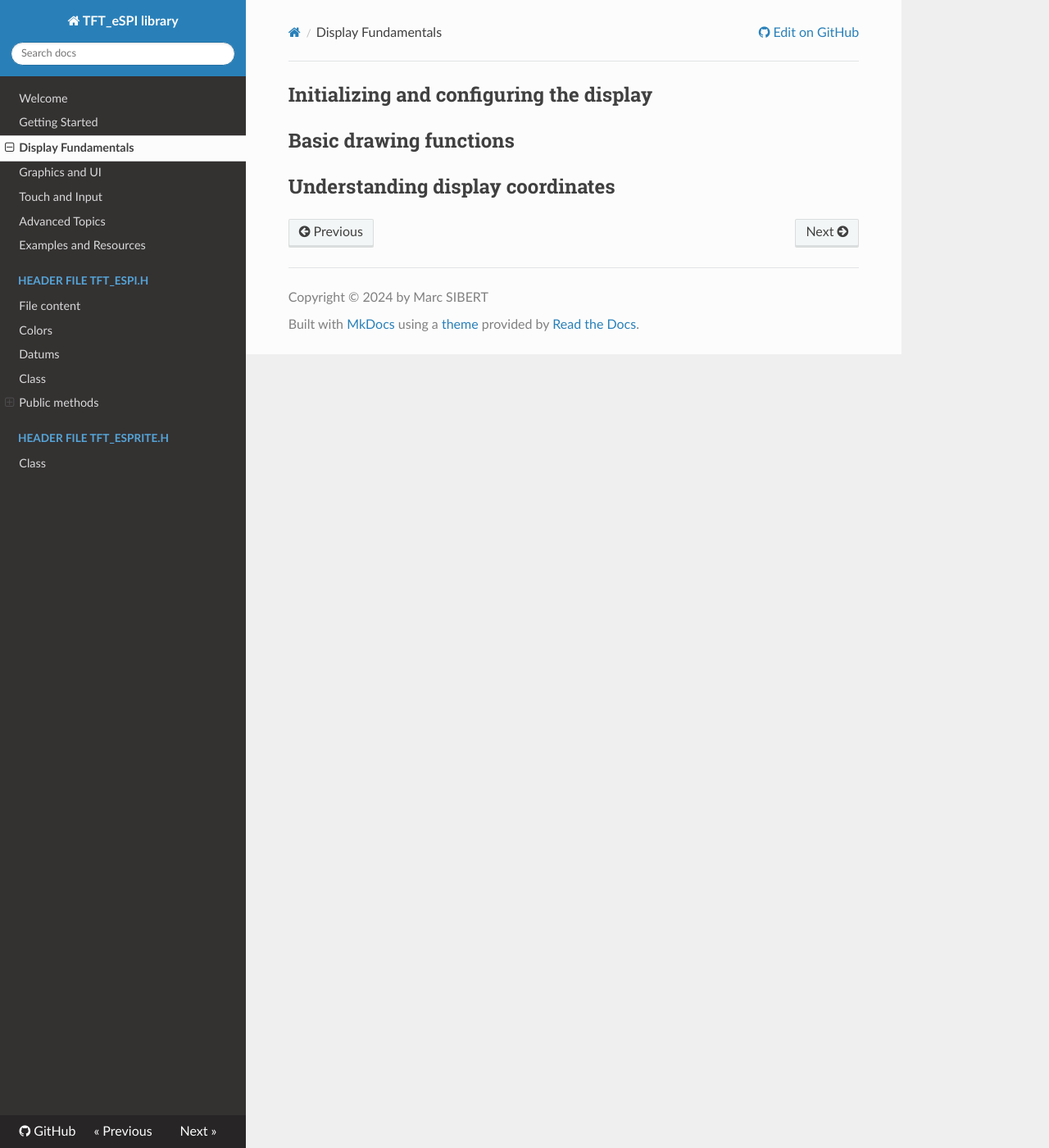
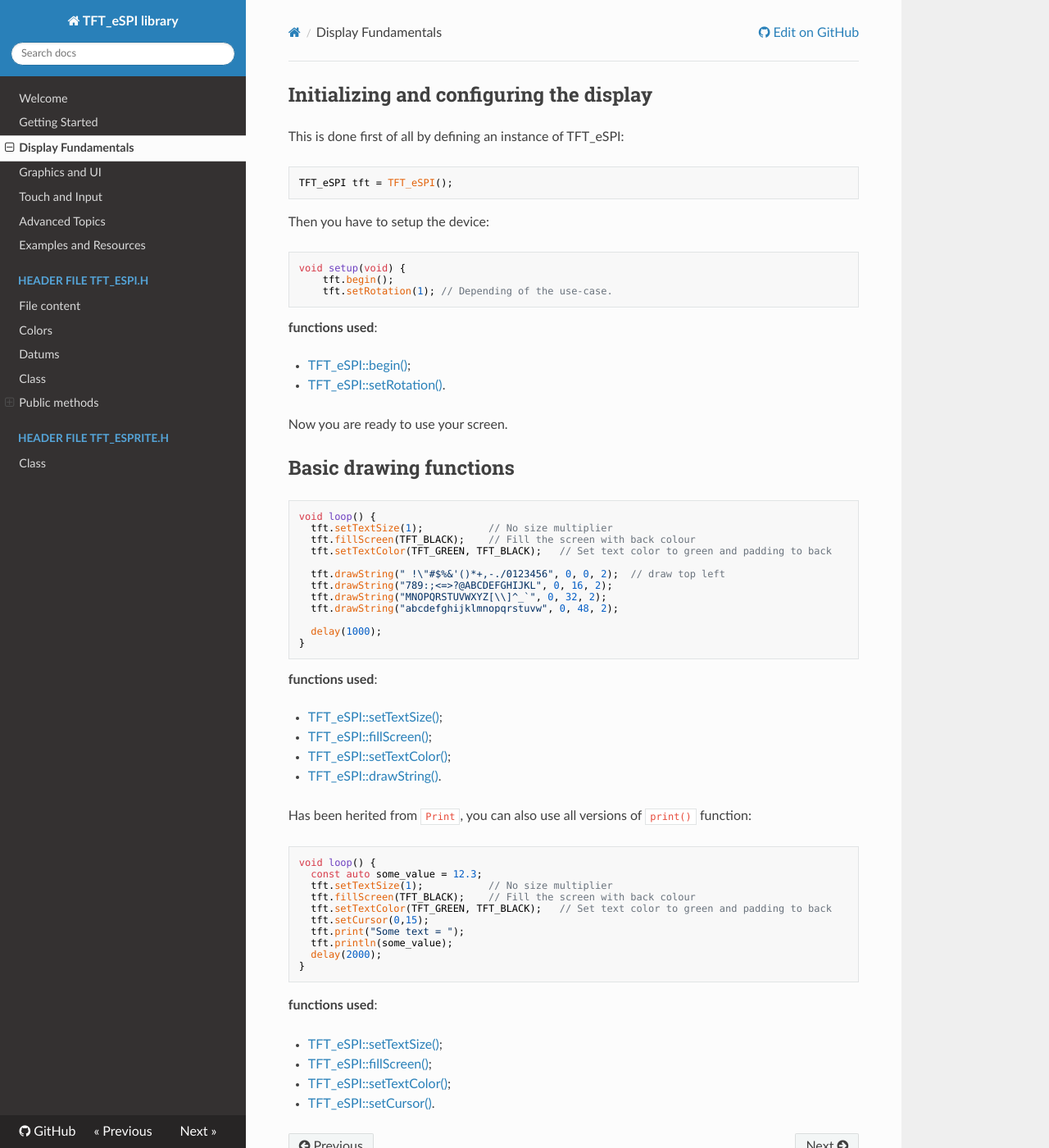
Before and after one commit to Marcussacapuces91/doc-TFT_eSPI, an MkDocs documentation site: the page built from docs/fundamentals.md, in a window 1280 px wide and 1400 px high. Shown: the whole window at 82% size. Built offline with MkDocs 1.6.1, drawn with Linux system fonts in a browser that asks for light colours; nearby versions of some CDN libraries.

Commit message:
Update starting

````diff
--- a/docs/fundamentals.md
+++ b/docs/fundamentals.md
@@ -4,9 +4,67 @@
 
 ## Initializing and configuring the display
 
+This is done first of all by defining an instance of TFT_eSPI:
 
+```cpp
+TFT_eSPI tft = TFT_eSPI();
+```
+
+Then you have to setup the device:
+
+```cpp
+void setup(void) {
+    tft.begin();
+    tft.setRotation(1); // Depending of the use-case.
+```
+**functions used**:
+
+* [TFT_eSPI::begin()](tft_espi/methods/begin.md);
+* [TFT_eSPI::setRotation()](tft_espi/methods/setrotation.md).
+
+Now you are ready to use your screen.
 
 ## Basic drawing functions
 
+```cpp
+void loop() {
+  tft.setTextSize(1);           // No size multiplier
+  tft.fillScreen(TFT_BLACK);    // Fill the screen with back colour
+  tft.setTextColor(TFT_GREEN, TFT_BLACK);   // Set text color to green and padding to back
 
-## Understanding display coordinates
+  tft.drawString(" !\"#$%&'()*+,-./0123456", 0, 0, 2);  // draw top left
+  tft.drawString("789:;<=>?@ABCDEFGHIJKL", 0, 16, 2);
+  tft.drawString("MNOPQRSTUVWXYZ[\\]^_`", 0, 32, 2);
+  tft.drawString("abcdefghijklmnopqrstuvw", 0, 48, 2);
+
+  delay(1000);
+}
+```
+**functions used**:
+
+* [TFT_eSPI::setTextSize()](tft_espi/methods/settextsize.md);
+* [TFT_eSPI::fillScreen()](tft_espi/methods/fillscreen.md);
+* [TFT_eSPI::setTextColor()](tft_espi/methods/settextcolor.md);
+* [TFT_eSPI::drawString()](tft_espi/methods/drawstring.md).
+
+Has been herited from `Print`, you can also use all versions of `print()` function:
+
+```cpp
+void loop() {
+  const auto some_value = 12.3;
+  tft.setTextSize(1);           // No size multiplier
+  tft.fillScreen(TFT_BLACK);    // Fill the screen with back colour
+  tft.setTextColor(TFT_GREEN, TFT_BLACK);   // Set text color to green and padding to back
+  tft.setCursor(0,15);
+  tft.print("Some text = ");
+  tft.println(some_value);
+  delay(2000);
+}
+```
+
+**functions used**:
+
+* [TFT_eSPI::setTextSize()](tft_espi/methods/settextsize.md);
+* [TFT_eSPI::fillScreen()](tft_espi/methods/fillscreen.md);
+* [TFT_eSPI::setTextColor()](tft_espi/methods/settextcolor.md);
+* [TFT_eSPI::setCursor()](tft_espi/methods/setcursor.md).
````
